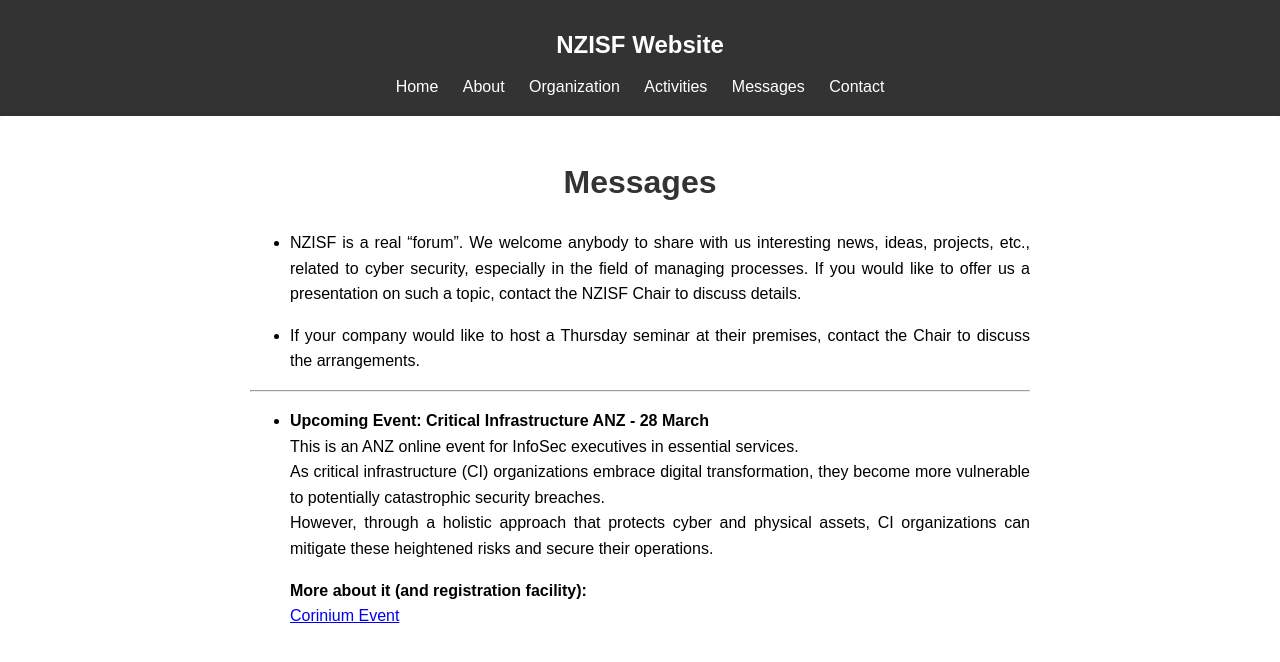
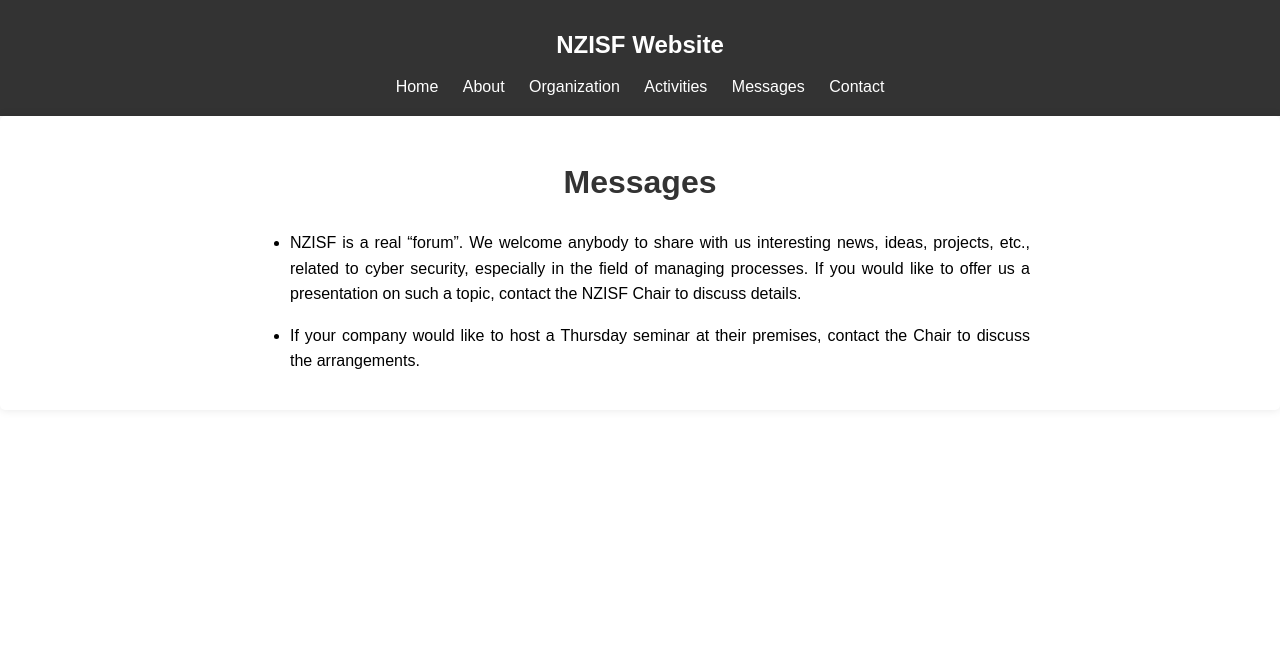
Before and after one commit to hilmibesli/NZISF-website, a Jekyll site: the page built from content/messages.md, in a window 1280 px wide. Shown: the top 662 px of the page. Built offline with Jekyll 4.4.1, drawn with Linux system fonts in a browser that asks for light colours.

Commit message:
messages updated

```diff
--- a/content/messages.md
+++ b/content/messages.md
@@ -8,13 +8,3 @@ title: "Messages"
 - NZISF is a real “forum”. We welcome anybody to share with us interesting news, ideas, projects, etc., related to cyber security, especially in the field of managing processes. If you would like to offer us a presentation on such a topic, contact the NZISF Chair to discuss details.
 
 - If your company would like to host a Thursday seminar at their premises, contact the Chair to discuss the arrangements.
-
---------
-
-- **Upcoming Event: Critical Infrastructure ANZ - 28 March**
-  This is an ANZ online event for InfoSec executives in essential services.
-  As critical infrastructure (CI) organizations embrace digital transformation, they become more vulnerable to potentially catastrophic security breaches.
-  However, through a holistic approach that protects cyber and physical assets, CI organizations can mitigate these heightened risks and secure their operations.
-
-  **More about it (and registration facility):**
-  [Corinium Event](https://ciso-critical-infrastructure.coriniumintelligence.com/agenda)
```
Also changed, not shown: content/old_messages.md (added, +7 -0 lines).
